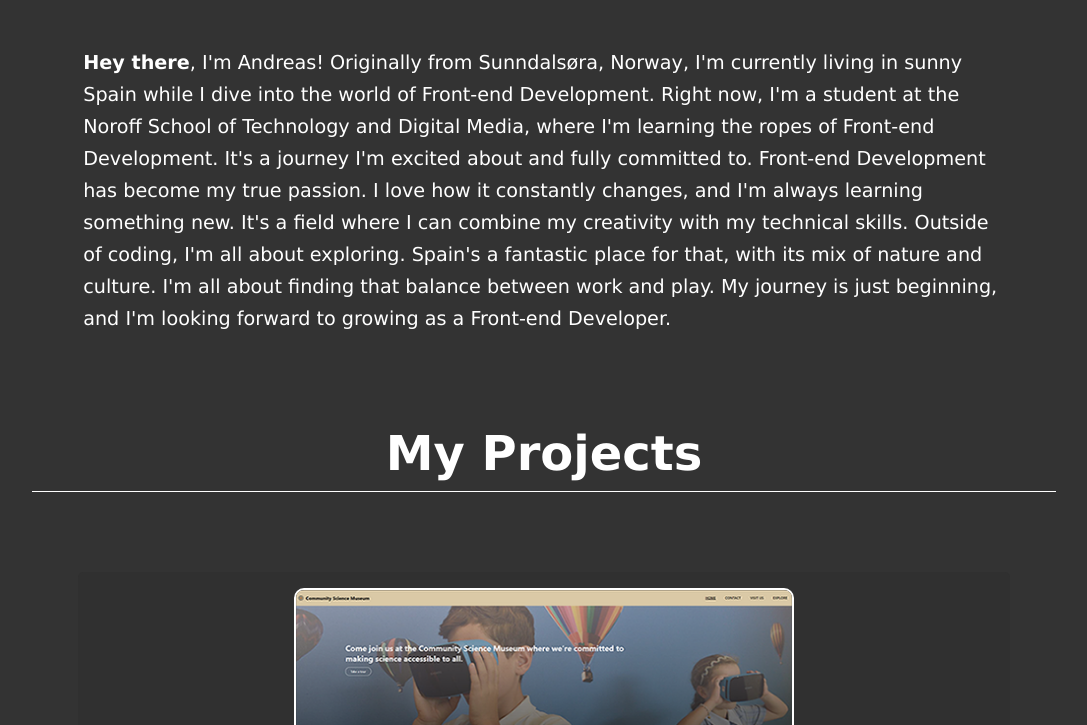
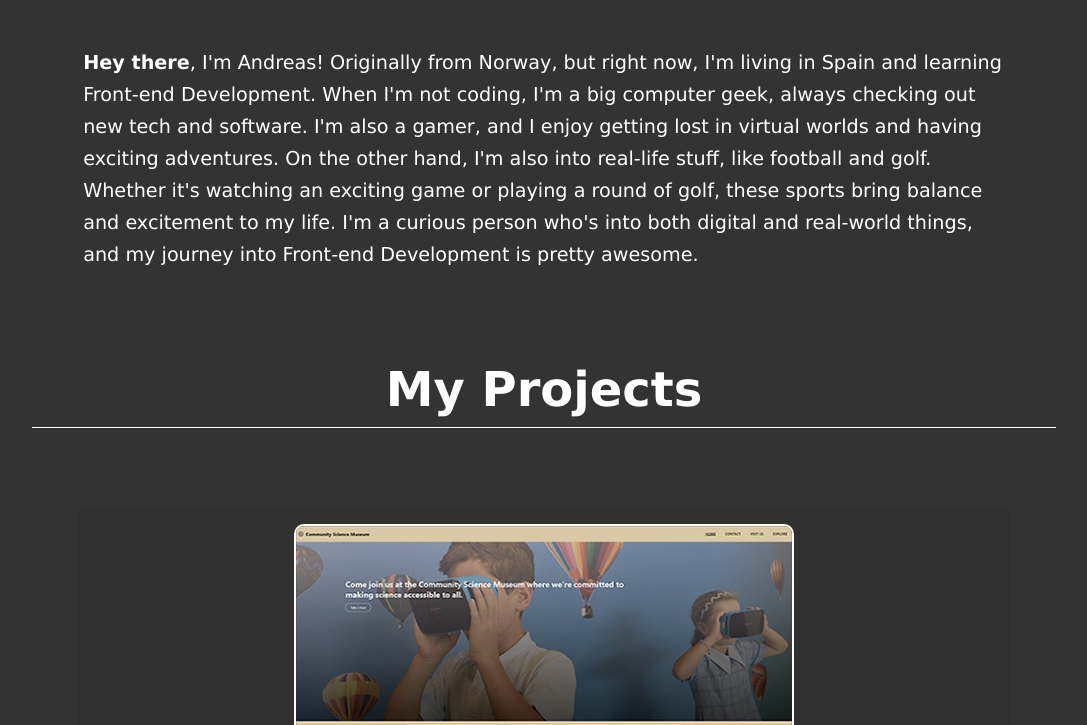
Before and after one commit to Ulvounth/Portfolio-1, a plain HTML site: page index.html in a window 1280 px wide. Shown: the part 1455-2180 px from the top of the page, without its empty margins (96-1183 px from the left). Drawn offline with Linux system fonts and the light colour scheme.

Commit message:
Update index.html

```diff
--- a/index.html
+++ b/index.html
@@ -59,10 +59,7 @@
                     </div>
                 </div>
                 <div class="about-text">
-                    <p><strong>Hey there</strong>, I'm Andreas! Originally from Sunndalsøra, Norway, I'm currently living in sunny Spain while I dive into the world of Front-end Development.
-                        Right now, I'm a student at the Noroff School of Technology and Digital Media, where I'm learning the ropes of Front-end Development. It's a journey I'm excited about and fully committed to.
-                        Front-end Development has become my true passion. I love how it constantly changes, and I'm always learning something new. It's a field where I can combine my creativity with my technical skills.
-                        Outside of coding, I'm all about exploring. Spain's a fantastic place for that, with its mix of nature and culture. I'm all about finding that balance between work and play. My journey is just beginning, and I'm looking forward to growing as a Front-end Developer.</p>
+                    <p><strong>Hey there</strong>, I'm Andreas! Originally from Norway, but right now, I'm living in Spain and learning Front-end Development. When I'm not coding, I'm a big computer geek, always checking out new tech and software. I'm also a gamer, and I enjoy getting lost in virtual worlds and having exciting adventures. On the other hand, I'm also into real-life stuff, like football and golf. Whether it's watching an exciting game or playing a round of golf, these sports bring balance and excitement to my life. I'm a curious person who's into both digital and real-world things, and my journey into Front-end Development is pretty awesome.</p>
                 </div>
             </div>
         </section>
@@ -90,7 +87,7 @@
                 <div class="project-card">
                     <img src="Images/Blog.png" alt="Project Exam">
                     <h3>Project Exam</h3>
-                    <p>This was my Project Exam, where we were tasked with creating a blog website from scratch. During this project, I independently selected the theme and content, and I was responsible for every aspect of its development, including wireframing/prototyping, design, and HTML. In addition to utilizing CSS and HTML, I employed JavaScript to retrieve data from a WordPress page containing all the blog content. As part of this project, we were required to demonstrate our proficiency in using REST APIs and other JavaScript features, such as implementing onclick modals for images and form validation for the contact form.</p>
+                    <p>This was my Project Exam, where we were tasked with creating a blog website from scratch. During this project, I independently selected the theme and content, and I was responsible for every aspect of its development. In addition to utilizing CSS and HTML, I employed JavaScript to retrieve data from a WordPress page containing all the blog content. As part of this project, we were required to demonstrate our proficiency in using REST APIs and other JavaScript features, such as implementing onclick modals for images and form validation for the contact form.</p>
                     <div class="project-icons">
                         <a href="https://github.com/Noroff-FEU-Assignments/project-exam-1-Ulvounth" target="_blank"><i class="fa-brands fa-github"></i> GitHub</a>
                         <a href="https://illustrious-buttercream-762199.netlify.app" target="_blank"><i class="fa-solid fa-globe"></i> Netlify</a>
```
